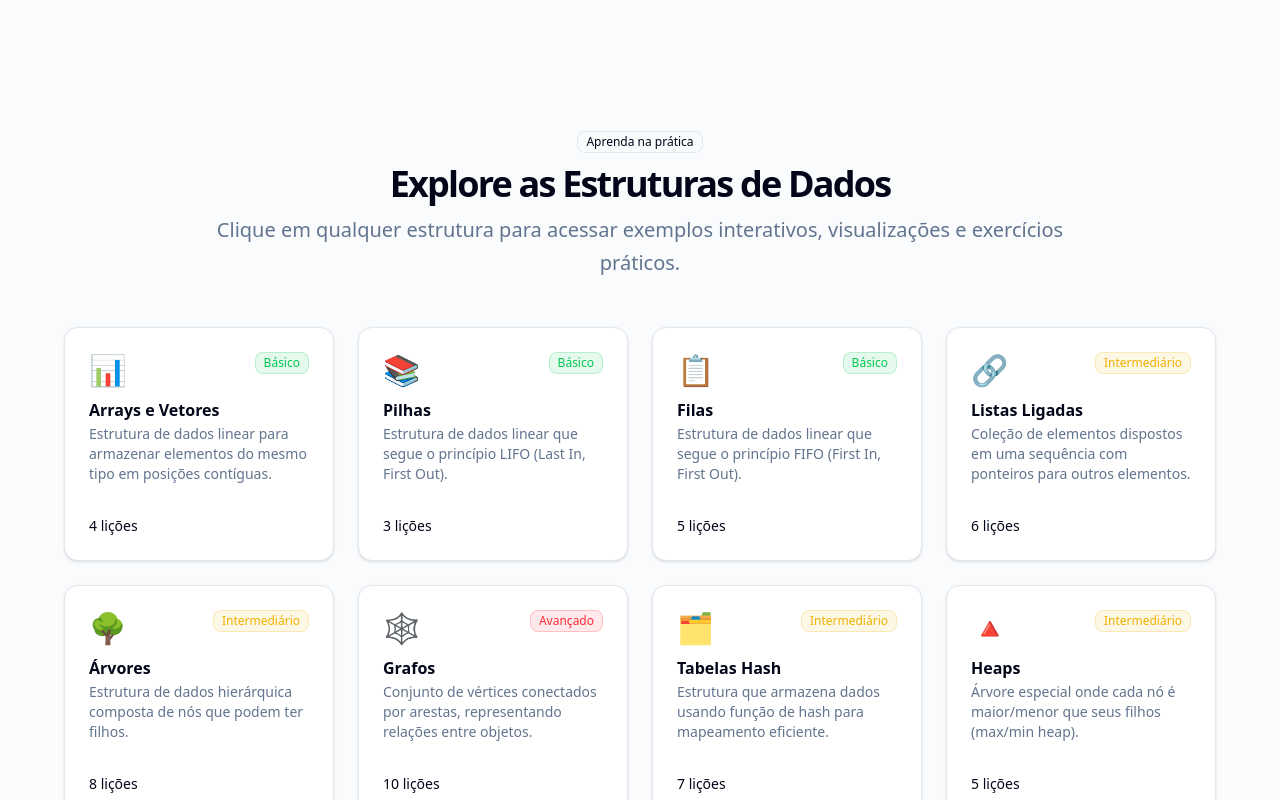
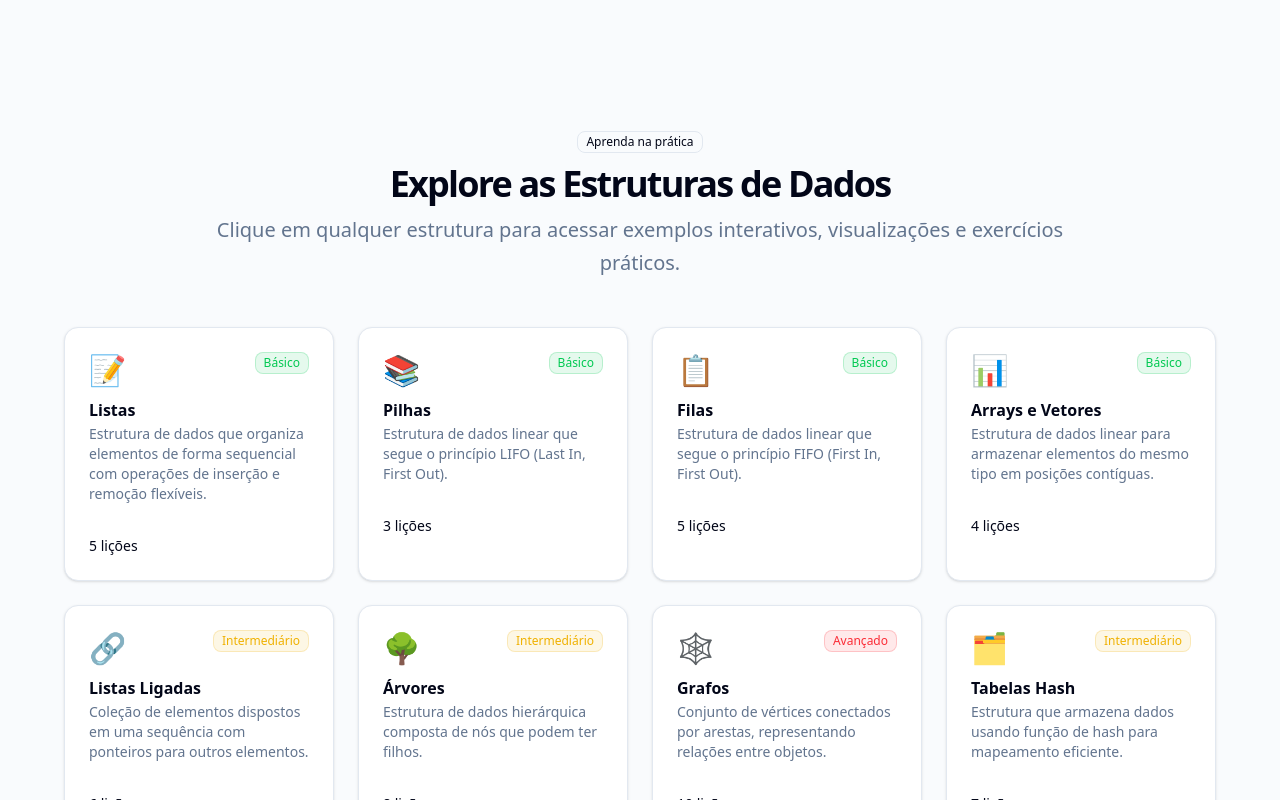
Before and after one commit to KauaGabrielMG/learn-data-structure, a Next.js app: page / in a window 1280 px wide. Shown: the part 1627-2427 px from the top of the page. Built offline with nearby package versions, Linux system fonts and the light colour scheme.

Commit message:
atualiza a página de Estruturas de Dados para centralizar o conteúdo e adiciona 'Listas'; ajusta a descrição e incrementa o número de lições

```diff
--- a/src/app/estruturas/page.tsx
+++ b/src/app/estruturas/page.tsx
@@ -18,7 +18,7 @@ export default function EstruturasDeDados() {
   const hasVisited = visitedCount > 0;
 
   return (
-    <div className="container py-10">
+    <div className="container flex justify-center items-center flex-col py-10 mx-auto">
       <h1 className="text-4xl font-bold mb-2">Estruturas de Dados</h1>
       <p className="text-lg text-muted-foreground mb-6">
         Explore nossa coleção de estruturas de dados com visualizações
--- a/src/contexts/AppContext.tsx
+++ b/src/contexts/AppContext.tsx
@@ -42,13 +42,13 @@ interface AppContextType {
 // Lista de estruturas de dados
 const dataStructures: DataStructure[] = [
   {
-    id: 'arrays',
-    title: 'Arrays e Vetores',
+    id: 'listas',
+    title: 'Listas',
     description:
-      'Estrutura de dados linear para armazenar elementos do mesmo tipo em posições contíguas.',
-    icon: '📊',
+      'Estrutura de dados que organiza elementos de forma sequencial com operações de inserção e remoção flexíveis.',
+    icon: '📝',
     complexity: 'Básico',
-    lessons: 4,
+    lessons: 5,
   },
   {
     id: 'stacks',
@@ -67,6 +67,15 @@ const dataStructures: DataStructure[] = [
     icon: '📋',
     complexity: 'Básico',
     lessons: 5,
+  },
+  {
+    id: 'arrays',
+    title: 'Arrays e Vetores',
+    description:
+      'Estrutura de dados linear para armazenar elementos do mesmo tipo em posições contíguas.',
+    icon: '📊',
+    complexity: 'Básico',
+    lessons: 4,
   },
   {
     id: 'listas-ligadas',
```
